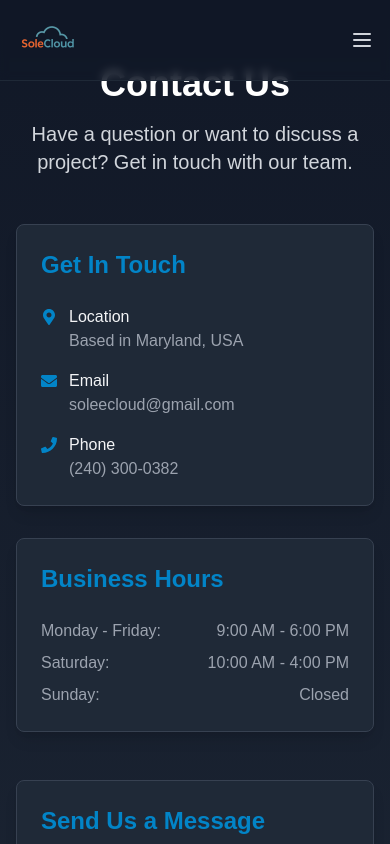
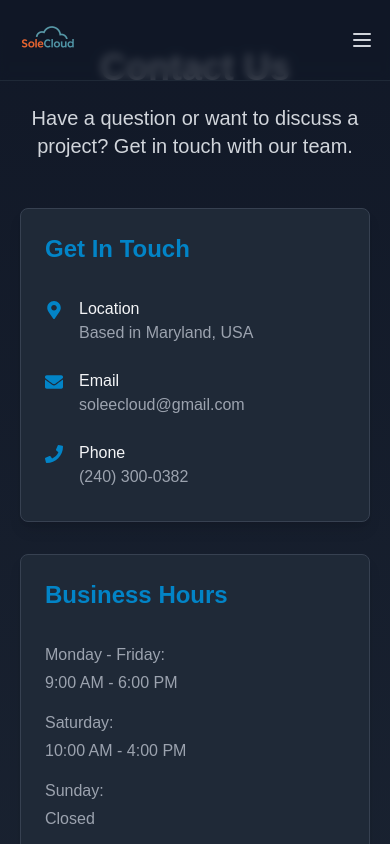
Before and after one commit to soleecloud/solecloud-website, a Next.js app: page /contact in a window 390 px wide. Shown: the top 844 px of the page. Built offline with nearby package versions, Linux system fonts and the light colour scheme.

Commit message:
Fix: Improve mobile layout for service cards and contact section

```diff
--- a/app/contact/page.tsx
+++ b/app/contact/page.tsx
@@ -77,7 +77,7 @@ export default function Contact() {
           </motion.p>
         </AnimatedSection>
 
-        <div className="grid grid-cols-1 lg:grid-cols-2 gap-12">
+        <div className="grid grid-cols-1 lg:grid-cols-2 gap-8 md:gap-10 lg:gap-12">
           <AnimatedSection>
             <motion.div
               className="bg-gray-800 p-6 rounded-lg shadow-lg border border-gray-700 mb-8"
@@ -85,7 +85,7 @@ export default function Contact() {
               transition={{ duration: 0.3 }}
             >
               <h2 className="text-2xl font-semibold mb-6 text-primary">Get In Touch</h2>
-              <div className="space-y-4">
+              <div className="space-y-6 sm:space-y-4 py-2">
                 <motion.div
                   className="flex items-start"
                   initial={{ opacity: 0, x: -20 }}
@@ -93,13 +93,13 @@ export default function Contact() {
                   transition={{ duration: 0.5, delay: 0.1 }}
                 >
                   <motion.div
-                    className="mt-1 mr-3 text-primary"
+                    className="mt-1 mr-4 text-primary text-lg"
                     whileHover={{ scale: 1.2, rotate: 5 }}
                   >
                     <FaMapMarkerAlt />
                   </motion.div>
                   <div>
-                    <h3 className="font-medium">Location</h3>
+                    <h3 className="font-medium text-base sm:text-sm">Location</h3>
                     <p className="text-gray-400">Based in Maryland, USA</p>
                   </div>
                 </motion.div>
@@ -111,13 +111,13 @@ export default function Contact() {
                   transition={{ duration: 0.5, delay: 0.2 }}
                 >
                   <motion.div
-                    className="mt-1 mr-3 text-primary"
+                    className="mt-1 mr-4 text-primary text-lg"
                     whileHover={{ scale: 1.2, rotate: 5 }}
                   >
                     <FaEnvelope />
                   </motion.div>
                   <div>
-                    <h3 className="font-medium">Email</h3>
+                    <h3 className="font-medium text-base sm:text-sm">Email</h3>
                     <p className="text-gray-400">soleecloud@gmail.com</p>
                   </div>
                 </motion.div>
@@ -129,13 +129,13 @@ export default function Contact() {
                   transition={{ duration: 0.5, delay: 0.3 }}
                 >
                   <motion.div
-                    className="mt-1 mr-3 text-primary"
+                    className="mt-1 mr-4 text-primary text-lg"
                     whileHover={{ scale: 1.2, rotate: 5 }}
                   >
                     <FaPhone />
                   </motion.div>
                   <div>
-                    <h3 className="font-medium">Phone</h3>
+                    <h3 className="font-medium text-base sm:text-sm">Phone</h3>
                     <p className="text-gray-400">(240) 300-0382</p>
                   </div>
                 </motion.div>
@@ -148,32 +148,32 @@ export default function Contact() {
               transition={{ duration: 0.3 }}
             >
               <h2 className="text-2xl font-semibold mb-6 text-primary">Business Hours</h2>
-              <ul className="space-y-2 text-gray-400">
+              <ul className="space-y-4 sm:space-y-2 text-gray-400 py-2">
                 <motion.li
-                  className="flex justify-between"
+                  className="flex flex-col sm:flex-row sm:justify-between"
                   initial={{ opacity: 0, y: 10 }}
                   animate={{ opacity: 1, y: 0 }}
                   transition={{ duration: 0.3, delay: 0.1 }}
                 >
-                  <span>Monday - Friday:</span>
+                  <span className="font-medium mb-1 sm:mb-0">Monday - Friday:</span>
                   <span>9:00 AM - 6:00 PM</span>
                 </motion.li>
                 <motion.li
-                  className="flex justify-between"
+                  className="flex flex-col sm:flex-row sm:justify-between"
                   initial={{ opacity: 0, y: 10 }}
                   animate={{ opacity: 1, y: 0 }}
                   transition={{ duration: 0.3, delay: 0.2 }}
                 >
-                  <span>Saturday:</span>
+                  <span className="font-medium mb-1 sm:mb-0">Saturday:</span>
                   <span>10:00 AM - 4:00 PM</span>
                 </motion.li>
                 <motion.li
-                  className="flex justify-between"
+                  className="flex flex-col sm:flex-row sm:justify-between"
                   initial={{ opacity: 0, y: 10 }}
                   animate={{ opacity: 1, y: 0 }}
                   transition={{ duration: 0.3, delay: 0.3 }}
                 >
-                  <span>Sunday:</span>
+                  <span className="font-medium mb-1 sm:mb-0">Sunday:</span>
                   <span>Closed</span>
                 </motion.li>
               </ul>
--- a/app/globals.css
+++ b/app/globals.css
@@ -40,13 +40,14 @@ body {
   }
 
   .section-container {
-    @apply max-w-7xl mx-auto px-4 sm:px-6 lg:px-8 py-16 sm:py-24;
+    @apply max-w-7xl mx-auto px-5 sm:px-6 lg:px-8 py-12 sm:py-16 md:py-24;
   }
 
   .card {
-    @apply bg-dark p-6 rounded-lg shadow-lg hover:shadow-xl
+    @apply bg-dark p-5 sm:p-6 rounded-lg shadow-lg hover:shadow-xl
     hover:shadow-primary/20 transition-all duration-300
-    border border-gray-800 hover:border-primary/30;
+    border border-gray-800 hover:border-primary/30
+    flex flex-col h-full justify-between;
   }
 
   .floating {
--- a/app/page.tsx
+++ b/app/page.tsx
@@ -91,7 +91,7 @@ export default function Home() {
             </motion.p>
           </div>
 
-          <div className="grid grid-cols-1 md:grid-cols-2 lg:grid-cols-3 gap-8">
+          <div className="grid grid-cols-1 md:grid-cols-2 lg:grid-cols-3 gap-8 sm:gap-6 md:gap-8">
             <motion.div
               initial={{ opacity: 0, y: 20 }}
               whileInView={{ opacity: 1, y: 0 }}
--- a/components/ServiceCard.tsx
+++ b/components/ServiceCard.tsx
@@ -12,7 +12,7 @@ interface ServiceCardProps {
 export default function ServiceCard({ title, description, icon }: ServiceCardProps) {
   return (
     <motion.div
-      className="card group relative h-full overflow-hidden"
+      className="card group relative h-full overflow-hidden flex flex-col"
       whileHover={{ y: -5 }}
       transition={{ type: "spring", stiffness: 300 }}
     >
@@ -21,7 +21,7 @@ export default function ServiceCard({ title, description, icon }: ServiceCardPro
         {icon}
       </div>
 
-      <div className="relative z-10">
+      <div className="relative z-10 flex flex-col h-full">
         <motion.div
           className="text-primary mb-4 text-3xl"
           initial={{ rotate: 0 }}
```
